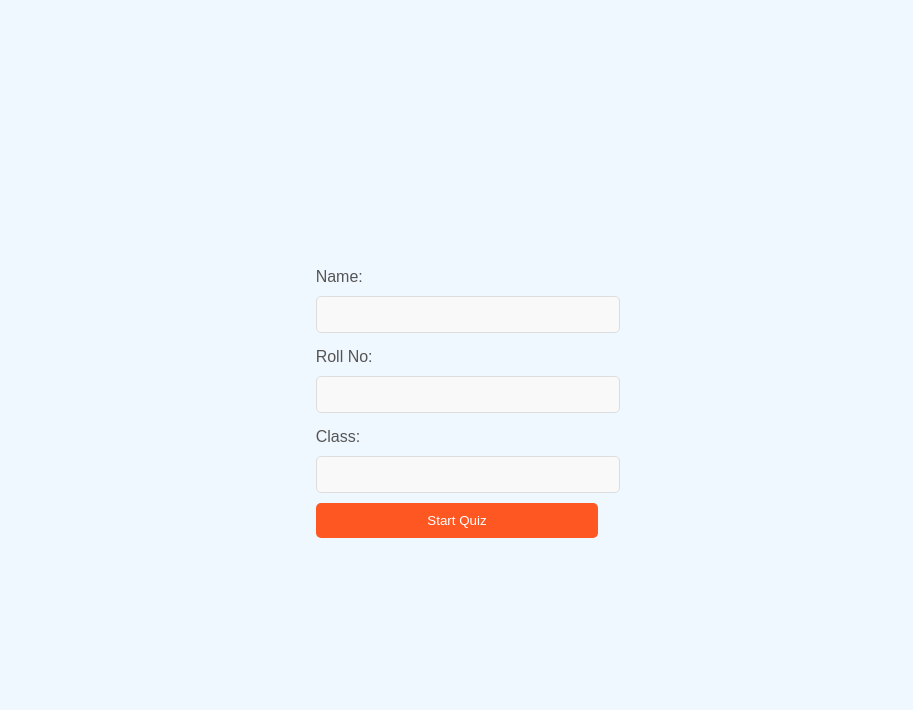
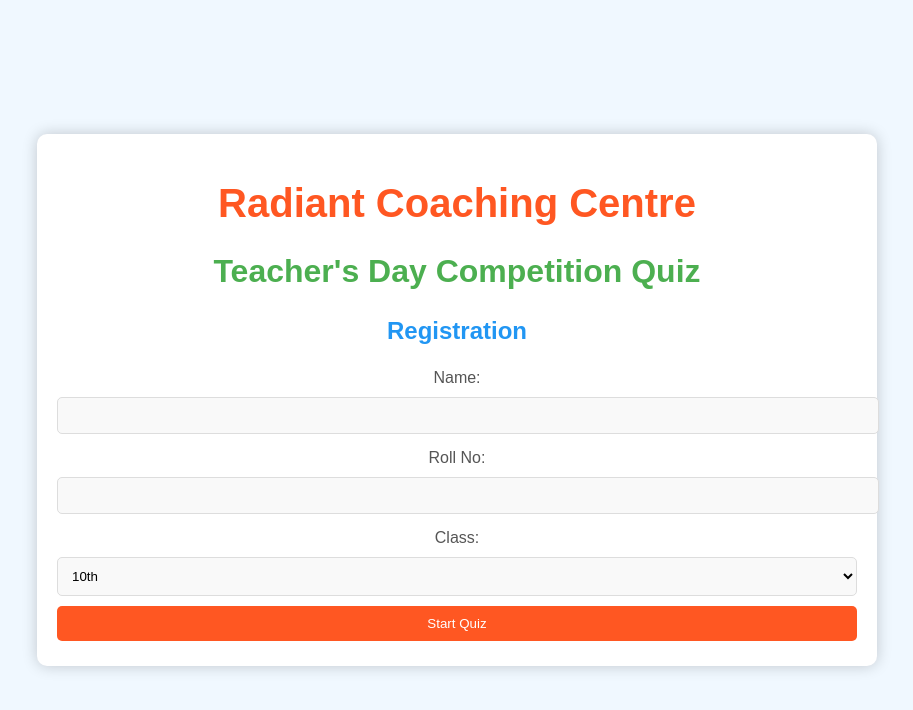
Before and after one commit to dilshan0786/QUIZ, a plain HTML site: page 10th.html in a window 1280 px wide. Shown: the whole page, without its empty margins (183-1096 px from the left). Drawn offline with Linux system fonts and the light colour scheme.

Commit message:
Update 10th.html

```diff
--- a/10th.html
+++ b/10th.html
@@ -3,23 +3,47 @@
 <head>
     <meta charset="UTF-8">
     <meta name="viewport" content="width=device-width, initial-scale=1.0">
-<title>Quiz Test</title>
+    <title>Radiant Coaching Centre - Teacher's Day Quiz</title>
     <link rel="stylesheet" href="styles.css">
 </head>
 <body>
-<div class="quiz-container">
-<form id="quiz-form">
+    <div class="container">
+        <h1>Radiant Coaching Centre</h1>
+        <h2>Teacher's Day Competition Quiz</h2>
+
+        <div id="form-section">
+            <h3>Registration</h3>
+            <form id="registration-form">
                 <label for="name">Name:</label>
-<input type="text" id="name" required>
+                <input type="text" id="name" name="name" required>
+
                 <label for="rollno">Roll No:</label>
-<input type="text" id="rollno" required>
+                <input type="text" id="rollno" name="rollno" required>
+
                 <label for="class">Class:</label>
-<input type="text" id="class" required>
-<button id="startQuizBtn">Start Quiz</button>
+                <select id="class" name="class">
+                    <option value="10">10th</option>
+                </select>
+
+                <button type="button" id="start-quiz">Start Quiz</button>
             </form>
-<div id="quiz"></div>
-<div id="result"></div>
         </div>
+
+        <div id="quiz-section" style="display: none;">
+            <h3>Quiz</h3>
+            <div id="question-container"></div>
+            <div id="timer">Time Remaining: <span id="time">30</span> seconds</div>
+            <button id="skip-question">Skip Question</button>
+            <div id="options-container"></div>
+        </div>
+
+        <div id="result-section" style="display: none;">
+            <h3>Result</h3>
+            <div id="result-summary"></div>
+
+        </div>
+    </div>
+
     <script src="script.js"></script>
 </body>
 </html>
```
Lines whose indentation alone changed are shown as unchanged.
